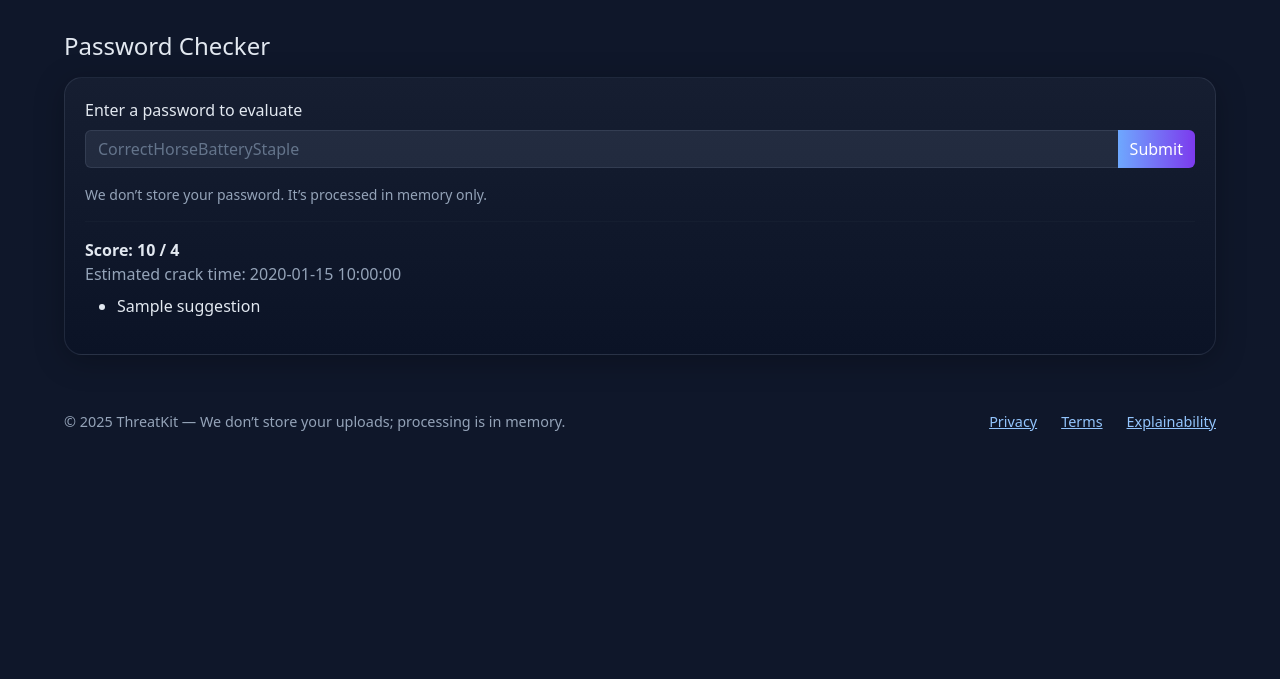
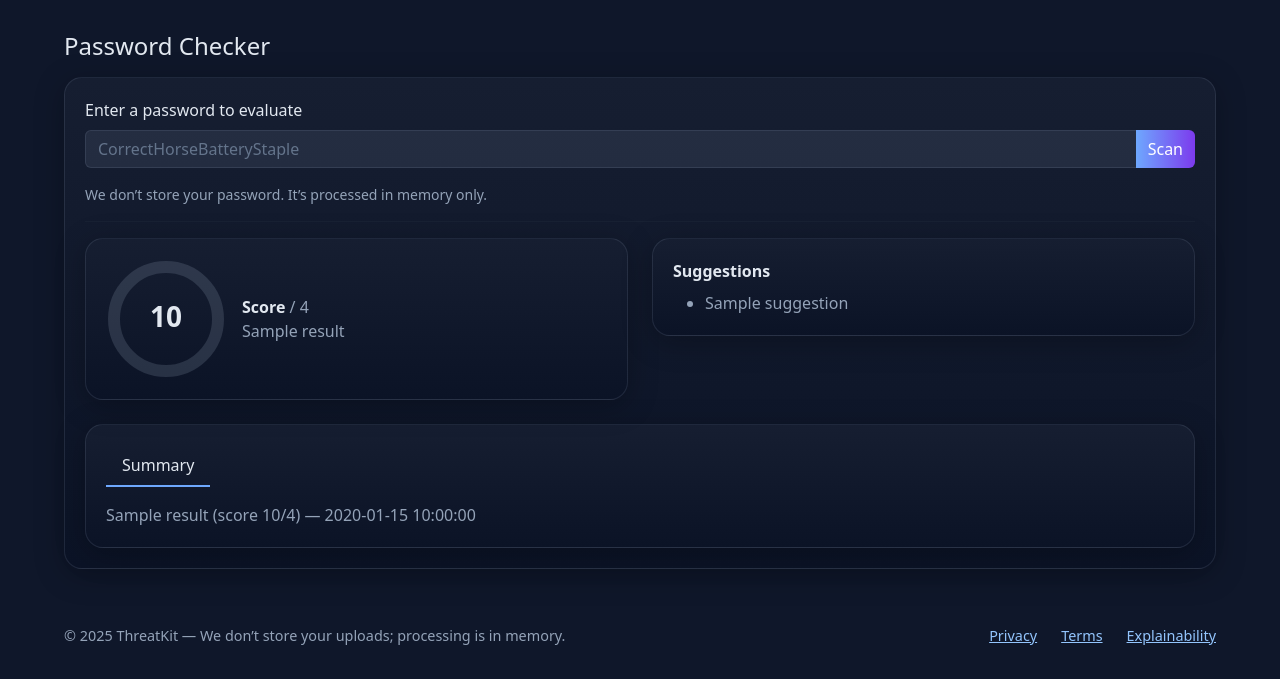
Before and after one commit to Bradlb03/ThreatKit, a Flask app: template ThreatKit/threatkit/templates/password.html in a window 1280 px wide. Shown: the part 121-800 px from the top of the page. Run offline with Flask 3, Linux system fonts and the light colour scheme; the template is opened without the code that fills it: most values are stand-ins (such as "Sample title", 1, 10 or a date in 2020).

Commit message:
Added new UI for password checker

```diff
--- a/ThreatKit/threatkit/templates/base.html
+++ b/ThreatKit/threatkit/templates/base.html
@@ -59,6 +59,17 @@ html,body{height:100%; background:var(--bg); color:var(--text);}
 .tabs .nav-link{color:var(--muted); border:none;}
 .tabs .nav-link.active{color:var(--text); background:transparent; border-bottom:2px solid var(--accent);}
 a, a:hover{color:#93c5fd;}
+/* ----- Score ring visual ----- */
+.tk-score__text { fill: var(--text); font-size: 28px; font-weight: 700; }
+.tk-score__small { color: var(--muted); font-weight: 400; }
+
+/* Ring color by score */
+.tk-score[data-score="0"] .tk-score__ring { stroke: #ef4444; }  /* red-500 */
+.tk-score[data-score="1"] .tk-score__ring { stroke: #f59e0b; }  /* amber-500 */
+.tk-score[data-score="2"] .tk-score__ring { stroke: #fbbf24; }  /* amber-400 */
+.tk-score[data-score="3"] .tk-score__ring { stroke: #22c55e; }  /* green-500 */
+.tk-score[data-score="4"] .tk-score__ring { stroke: #16a34a; }  /* green-600 */
+
 </style>
 </head>
 <body>
--- /dev/null
+++ b/ThreatKit/threatkit/templates/components/score_meter.html
@@ -0,0 +1,25 @@
+{# A circular score meter for 0–4 with color + label #}
+{% macro score_meter(score=0, label="") -%}
+{% set C = 326.7256 %} {# circle circumference for r=52 #}
+{% set offset = C - (C * (score / 4.0)) %}
+<div class="tk-score d-flex align-items-center gap-3" data-score="{{ score }}" role="img"
+     aria-label="Score {{score}} out of 4 {{ '(' ~ label ~ ')' if label }}">
+  <svg width="120" height="120" viewBox="0 0 120 120" class="flex-shrink-0">
+    <!-- Background ring -->
+    <circle cx="60" cy="60" r="52" fill="none" stroke="rgba(148,163,184,.2)" stroke-width="12" />
+    <!-- Progress ring -->
+    <circle class="tk-score__ring" cx="60" cy="60" r="52" fill="none"
+            stroke-width="12" stroke-linecap="round"
+            stroke-dasharray="{{ C }}" stroke-dashoffset="{{ offset }}"
+            transform="rotate(-90 60 60)"/>
+    <!-- Number -->
+    <text x="50%" y="50%" dominant-baseline="middle" text-anchor="middle"
+          class="tk-score__text">{{ score }}</text>
+  </svg>
+
+  <div>
+    <div class="fw-semibold">Score <span class="tk-score__small">/ 4</span></div>
+    {% if label %}<div class="tk-subtle">{{ label }}</div>{% endif %}
+  </div>
+</div>
+{%- endmacro %}
--- a/ThreatKit/threatkit/templates/password.html
+++ b/ThreatKit/threatkit/templates/password.html
@@ -1,9 +1,10 @@
 {% extends "base.html" %}
+{% from "components/score_meter.html" import score_meter %}
 {% block title %}ThreatKit — Password Checker{% endblock %}
+
 {% block content %}
 <h1 class="h4 mb-3">Password Checker</h1>
 
-<!-- Post back to the same URL -->
 <form method="POST" class="tk-card" autocomplete="off">
   <label for="pw" class="form-label">Enter a password to evaluate</label>
   <div class="input-group mb-3">
@@ -17,7 +18,7 @@
       minlength="4"
       aria-describedby="pwHelp"
     />
-    <button class="btn btn-accent" type="submit">Submit</button>
+    <button class="btn btn-accent" type="submit">Scan</button>
   </div>
   <div id="pwHelp" class="form-text tk-subtle">
     We don’t store your password. It’s processed in memory only.
@@ -25,25 +26,53 @@
 
   {% if result %}
     <hr class="tk-sep my-3" />
-  {% if result.error %}
-    <div class="alert alert-danger">{{ result.error }}</div>
-  {% else %}
-    <div class="mt-2">
-      <div class="fw-semibold">Score: {{ result.score }} / 4</div>
-      <div class="tk-subtle">Estimated crack time: {{ result.crack_time_display }}</div>
-      {% if result.warning %}
-        <div class="mt-2 alert alert-warning">{{ result.warning }}</div>
-      {% endif %}
-      {% if result.suggestions %}
-        <ul class="mt-2">
+
+    <div class="row g-4">
+      <div class="col-md-6">
+        <div class="tk-card">
+          {{ score_meter(result.score, result.label) }}
+        </div>
+      </div>
+
+      <div class="col-md-6">
+        <div class="tk-card">
+          <div class="fw-semibold mb-2">Suggestions</div>
+          <ul class="mb-0 tk-subtle">
+            {% if result.suggestions and result.suggestions|length %}
               {% for s in result.suggestions %}
                 <li>{{ s }}</li>
               {% endfor %}
+            {% else %}
+              <li>Use multiple unrelated words</li>
+              <li>Avoid repeats and keyboard walks</li>
+              <li>Aim for a score of 3–4</li>
+            {% endif %}
+            {% if result.warning %}<li><strong>Warning:</strong> {{ result.warning }}</li>{% endif %}
           </ul>
+        </div>
+      </div>
+    </div>
+
+    <div class="tk-card mt-4">
+      <ul class="nav tabs" role="tablist">
+        <li class="nav-item"><button class="nav-link active" data-bs-toggle="tab" data-bs-target="#p-sum" type="button">Summary</button></li>
+      </ul>
+      <div class="tab-content pt-3">
+        <div id="p-sum" class="tab-pane fade show active tk-subtle">
+          {{ result.label }} (score {{ result.score }}/4) — {{ result.crack_time_display }}
+        </div>
+        <div id="p-det" class="tab-pane fade tk-subtle">
+          {% if result.reasons and result.reasons|length %}
+            Address the issues listed in “Top reasons.”
+          {% else %}
+            Looks good. Consider using a password manager and unique passwords.
           {% endif %}
         </div>
+        <div id="p-json" class="tab-pane fade">
+          <code class="tk-subtle">{{ result | tojson }}</code>
+        </div>
+      </div>
+    </div>
   {% endif %}
-{% endif %}
-
 </form>
 {% endblock %}
```
Also changed, not shown: ThreatKit/threatkit/emailcheck/results/phishing_analysis.md (+10 -8 lines), ThreatKit/threatkit/password/tests/password_test_results.md (+36 -0 lines). Lines whose indentation alone changed are shown as unchanged.
